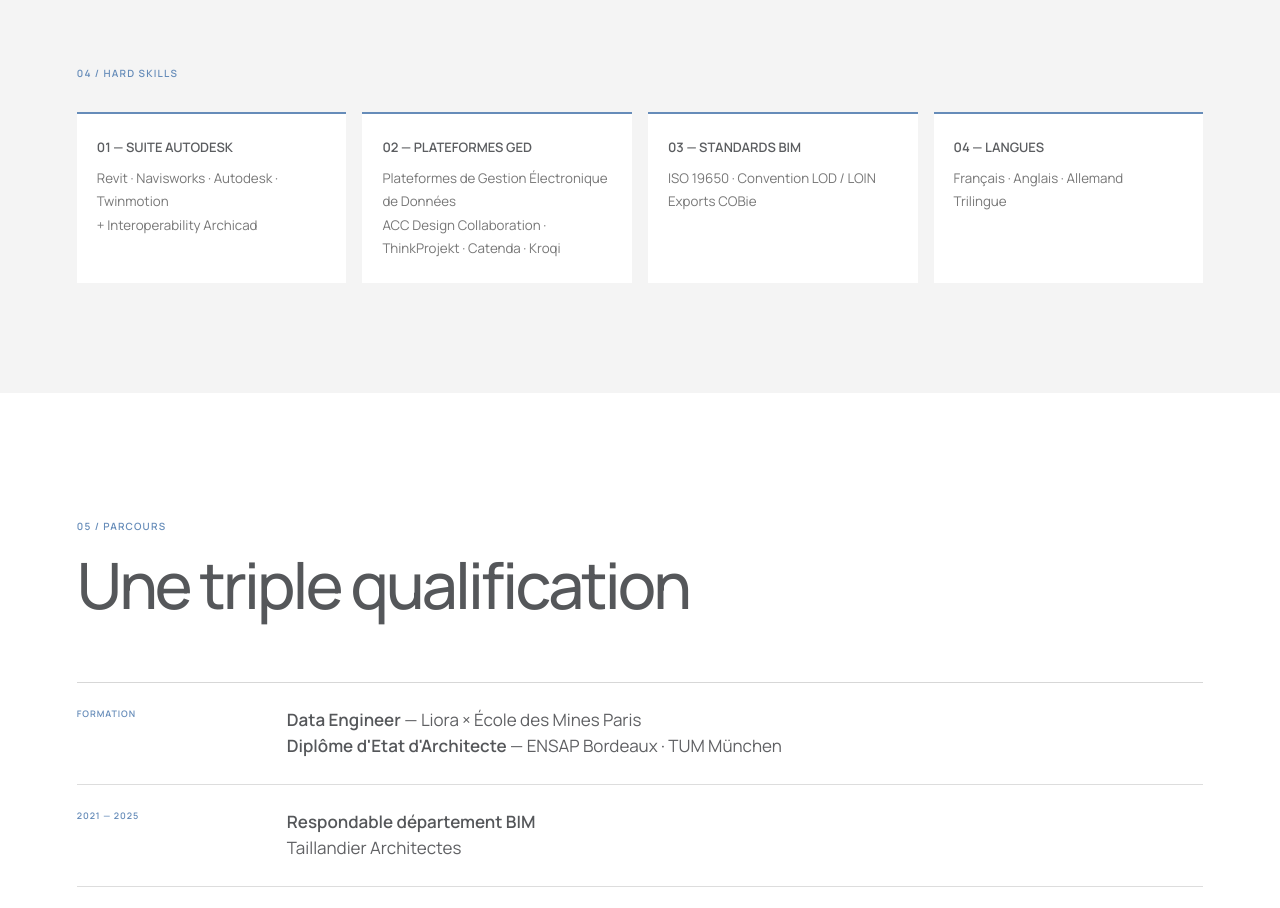
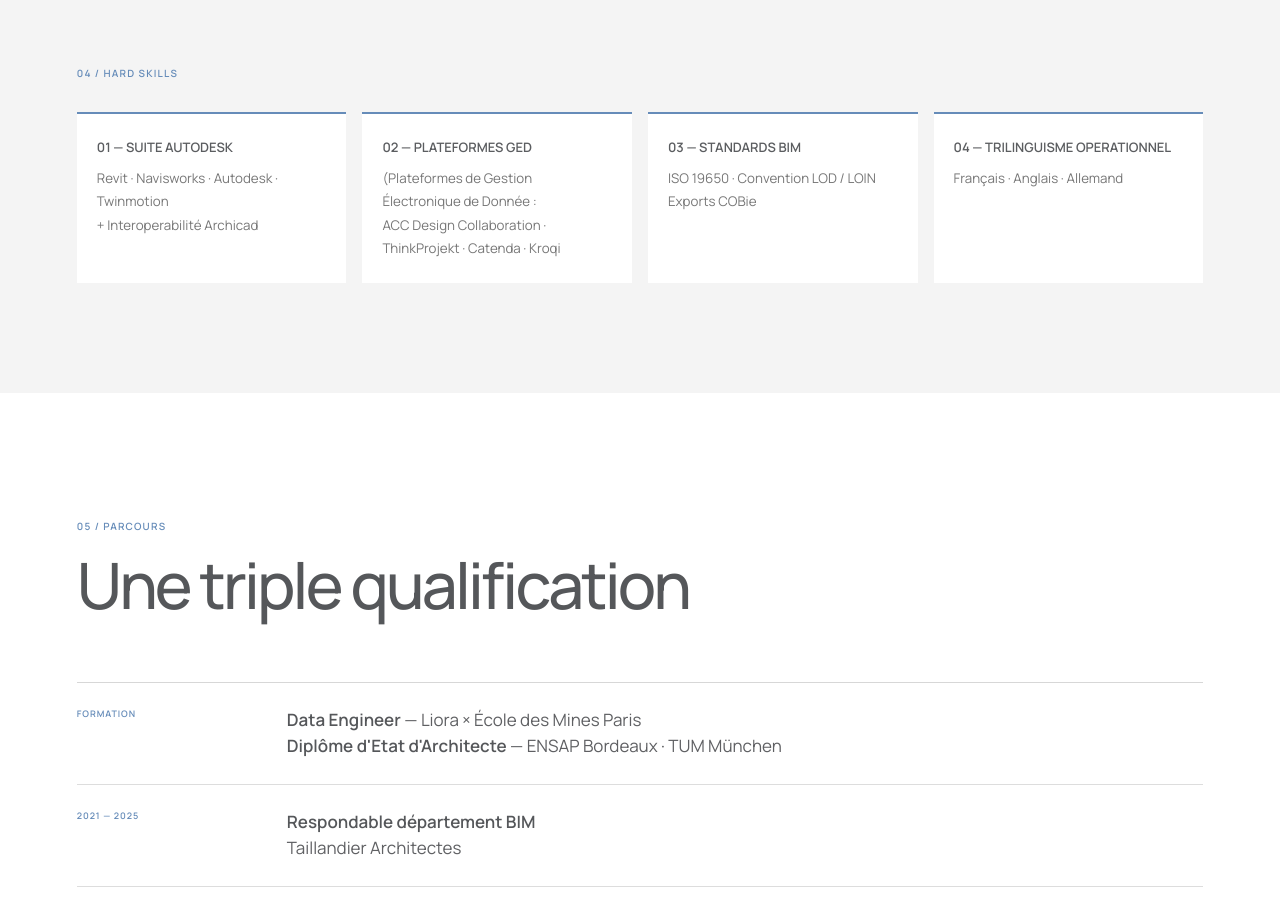
Before and after one commit to GitRev010101/a3, a plain HTML site: page index.html in a window 1280 px wide. Shown: the part 3720-4628 px from the top of the page. Drawn offline with Linux system fonts and the light colour scheme.

Commit message:
Update index.html

```diff
--- a/index.html
+++ b/index.html
@@ -83,7 +83,7 @@
     </div>
   </div>
 </section>
-<section class="tools"><span>04 / HARD SKILLS</span><div class="tool-grid"><div><b>01 — SUITE AUTODESK</b><small>Revit · Navisworks · Autodesk · Twinmotion<br>+ Interoperability Archicad</small></div><div><b>02 — PLATEFORMES GED</b><small>Plateformes de Gestion Électronique de Données<br>ACC Design Collaboration · ThinkProjekt · Catenda · Kroqi</small></div><div><b>03 — STANDARDS BIM</b><small>ISO 19650 · Convention LOD / LOIN<br>Exports COBie</small></div><div><b>04 — LANGUES</b><small>Français · Anglais · Allemand<br>Trilingue</small></div></div></section>
+<section class="tools"><span>04 / HARD SKILLS</span><div class="tool-grid"><div><b>01 — SUITE AUTODESK</b><small>Revit · Navisworks · Autodesk · Twinmotion<br>+ Interoperabilité Archicad</small></div><div><b>02 — PLATEFORMES GED</b><small>(Plateformes de Gestion Électronique de Donnée : <br>ACC Design Collaboration · ThinkProjekt · Catenda · Kroqi</small></div><div><b>03 — STANDARDS BIM</b><small>ISO 19650 · Convention LOD / LOIN<br>Exports COBie</small></div><div><b>04 — TRILINGUISME OPERATIONNEL</b><small>Français · Anglais · Allemand </small></div></div></section>
 
 
 <section id="parcours" class="career"><div class="section-head"><span>05 / PARCOURS</span><h2>Une triple qualification</h2></div><div class="timeline"><div><b>FORMATION</b><span><strong>Data Engineer</strong> — Liora × École des Mines Paris<br><strong>Diplôme d'Etat d'Architecte </strong> — ENSAP Bordeaux · TUM München</span></div><div><b>2021 — 2025</b><span><strong>Respondable département BIM</strong><br>Taillandier Architectes</span></div><div><b>2018 — 2021</b><span><strong>BIM Manager</strong><br>JSWD Architekten</span></div><div><b>2018</b><span><strong>Architecte</strong><br>JSWD Architekten</span></div><div><b>2017</b><span><strong>Architecte junior</strong><br>Santangelo & Renard</span></div></div></section>
```
